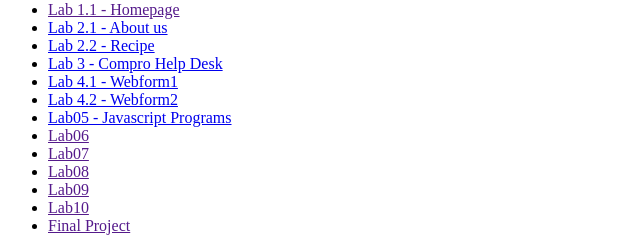
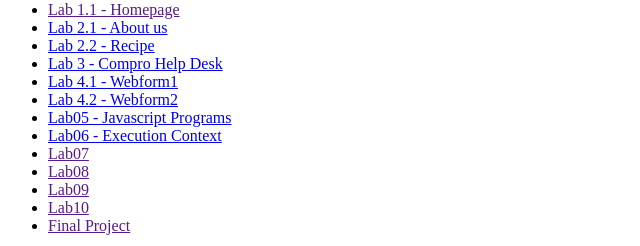
Before and after one commit to asad-webnet/cs4722023, a plain HTML site: page index.html in a window 1280 px wide. Shown: the part 391-637 px from the top of the page, without its empty margins (0-640 px from the left). Drawn offline with Linux system fonts and the light colour scheme.

Commit message:
Adding execution context pdf

```diff
--- a/index.html
+++ b/index.html
@@ -21,7 +21,7 @@
         <li><a href="./webforms/index1.html">Lab 4.1 - Webform1</a></li>
         <li><a href="./webforms/index2.html">Lab 4.2 - Webform2</a></li>
         <li><a href="https://github.com/asad-webnet/cs4722023/tree/main/lab5Jsfunctions/index.js">Lab05 - Javascript Programs</a></li>
-        <li><a href="">Lab06</a></li>
+        <li><a href="https://github.com/asad-webnet/cs4722023/tree/main/lab6executionContext/lab6.pdf">Lab06 - Execution Context</a></li>
         <li><a href="">Lab07</a></li>
         <li><a href="">Lab08</a></li>
         <li><a href="">Lab09</a></li>
```
Also changed, not shown: 1 other file.
